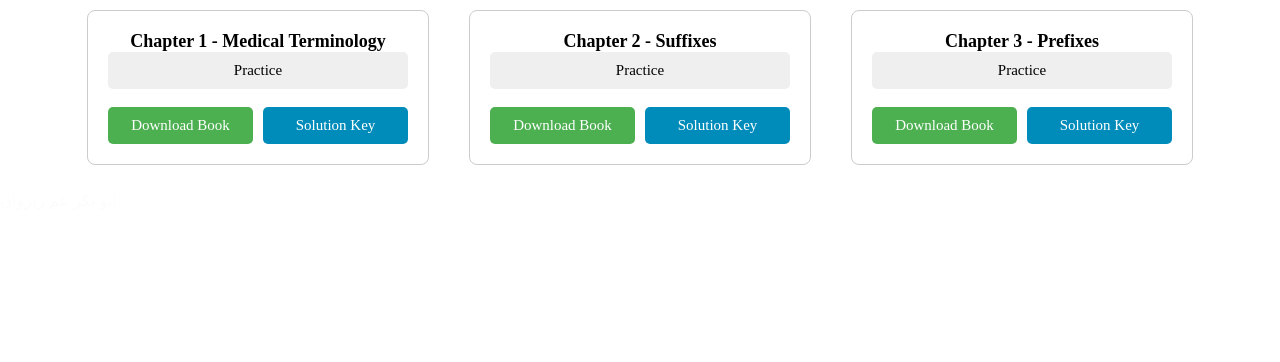
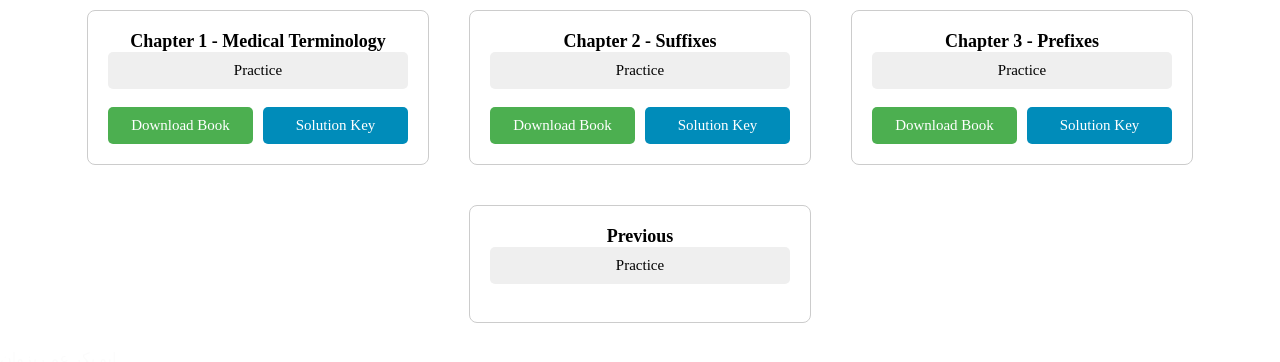
Before and after one commit to excelcodes/ems, a Next.js app: page / in a window 1280 px wide. Shown: the top 362 px of the page. Built offline with nearby package versions, Linux system fonts and the light colour scheme.

Commit message:
add previous to main page

```diff
--- a/app/page.js
+++ b/app/page.js
@@ -36,6 +36,16 @@ export default function Home() {
           <button onClick={() => window.open("/ch3-notes.pdf", "_blank")} className="contact-me">Solution Key</button>
         </div>
       </div>
+      <div className="founder-card">
+        <h2>Previous</h2>
+        <Link href="/previous"><button className="practice-button">Practice</button></Link>
+        <br />
+        <br />
+        <div className="buttons">
+          {/* <button onClick={() => window.open("/ch3.pdf", "_blank")} className="download-cv">Download Book</button>
+          <button onClick={() => window.open("/ch3-notes.pdf", "_blank")} className="contact-me">Solution Key</button> */}
+        </div>
+      </div>
     </div>
     <p style={{ opacity: 0.01 }}>ابو بكر عم ريزوان</p>
     </>
```
